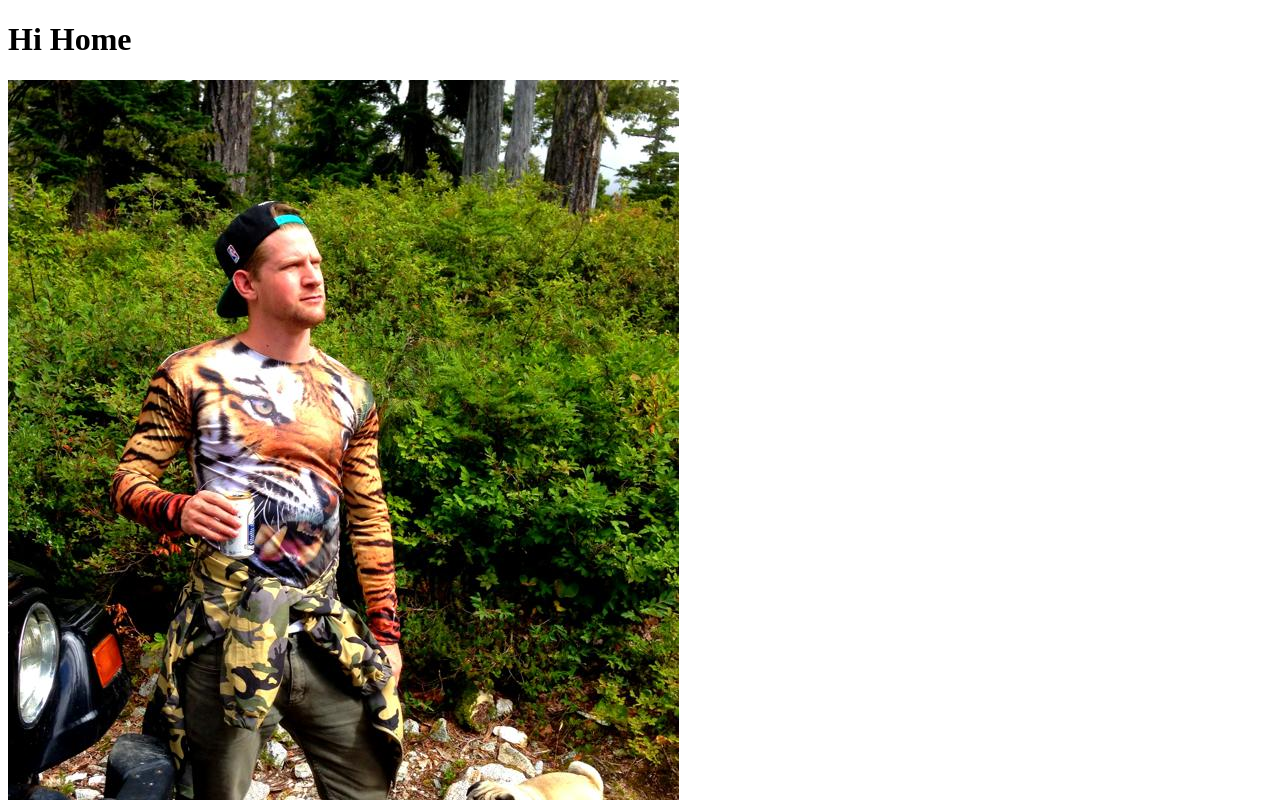
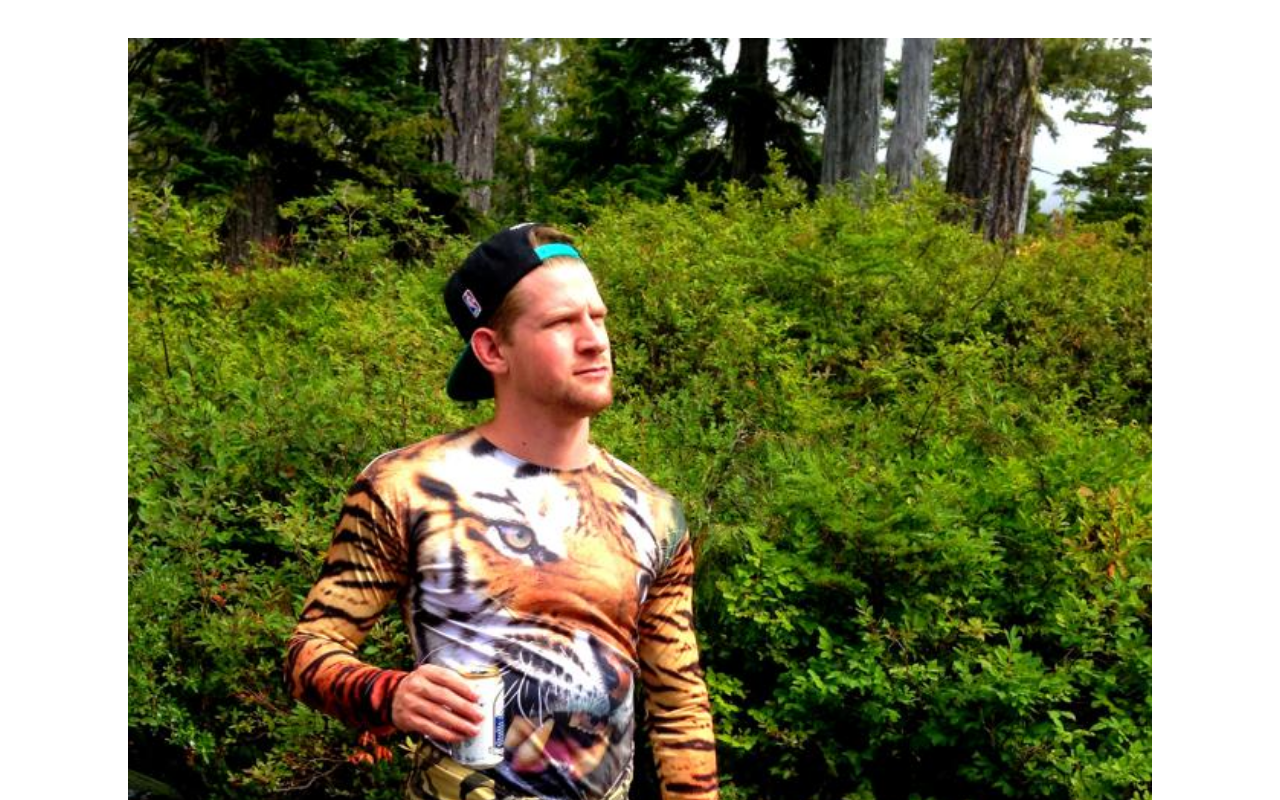
Before and after one commit to caughtclean/portfolio, a React app: page / in a window 1280 px wide. Shown: the top 800 px of the page. Built offline with nearby package versions, Linux system fonts and the light colour scheme.

Commit message:
added theme and grid folders with some basic font and container styling

```diff
--- a/src/containers/Home.js
+++ b/src/containers/Home.js
@@ -1,14 +1,22 @@
-import React, { Component } from 'react';
+import React, { Component, ProtoTypes } from 'react';
+import styled from 'styled-components';
+import Container from '../theme/grid/Container';
+
+const Image = styled.img`
+  width: 100%
+`
 
 export default class Home extends Component {
   static protoTypes = {};
 
   render() {
     return (
-      <div>
-        <h1>Hi Home</h1>
-        <img src={require('../assets/profile.jpg')} alt="profile-image"/>
-      </div>
+      <Container>
+        <Image src={require('../assets/profile.jpg')} alt="profile-image"/>
+        <p>
+          This will describe how awesome I am!This will describe how awesome I am!This will describe how awesome I am!This will describe how awesome I am!This will describe how awesome I am!This will describe how awesome I am!This will describe how awesome I am!This will describe how awesome I am!This will describe how awesome I am!This will describe how awesome I am!This will describe how awesome I am!This will describe how awesome I am!This will describe how awesome I am!This will describe how awesome I am!This will describe how awesome I am!This will describe how awesome I am!This will describe how awesome I am!This will describe how awesome I am!This will describe how awesome I am!This will describe how awesome I am!This will describe how awesome I am!This will describe how awesome I am!This will describe how awesome I am!This will describe how awesome I am!This will describe how awesome I am!This will describe how awesome I am!
+        </p>
+      </Container>
     );
   }
 }
--- a/src/index.js
+++ b/src/index.js
@@ -1,6 +1,8 @@
 import React from 'react';
 import ReactDOM from 'react-dom';
 import routes from './routes';
+import './theme/globalStyle';
+
 
 ReactDOM.render(
   routes,
--- /dev/null
+++ b/src/theme/globalStyle.js
@@ -0,0 +1,12 @@
+import { injectGlobal } from 'styled-components';
+
+
+/*eslint-disable */
+injectGlobal`
+  @import url('https://fonts.googleapis.com/css?family=Concert+One|Play|VT323');
+
+  body {
+    font-family: 'Concert One', cursive;
+    font-size: 24px;
+  }
+`
--- /dev/null
+++ b/src/theme/grid/Container.js
@@ -0,0 +1,8 @@
+import styled from 'styled-components';
+
+export default styled.div`
+  padding-left: 120px;
+  padding-right: 120px;
+  padding-top: 30px;
+
+`
```
